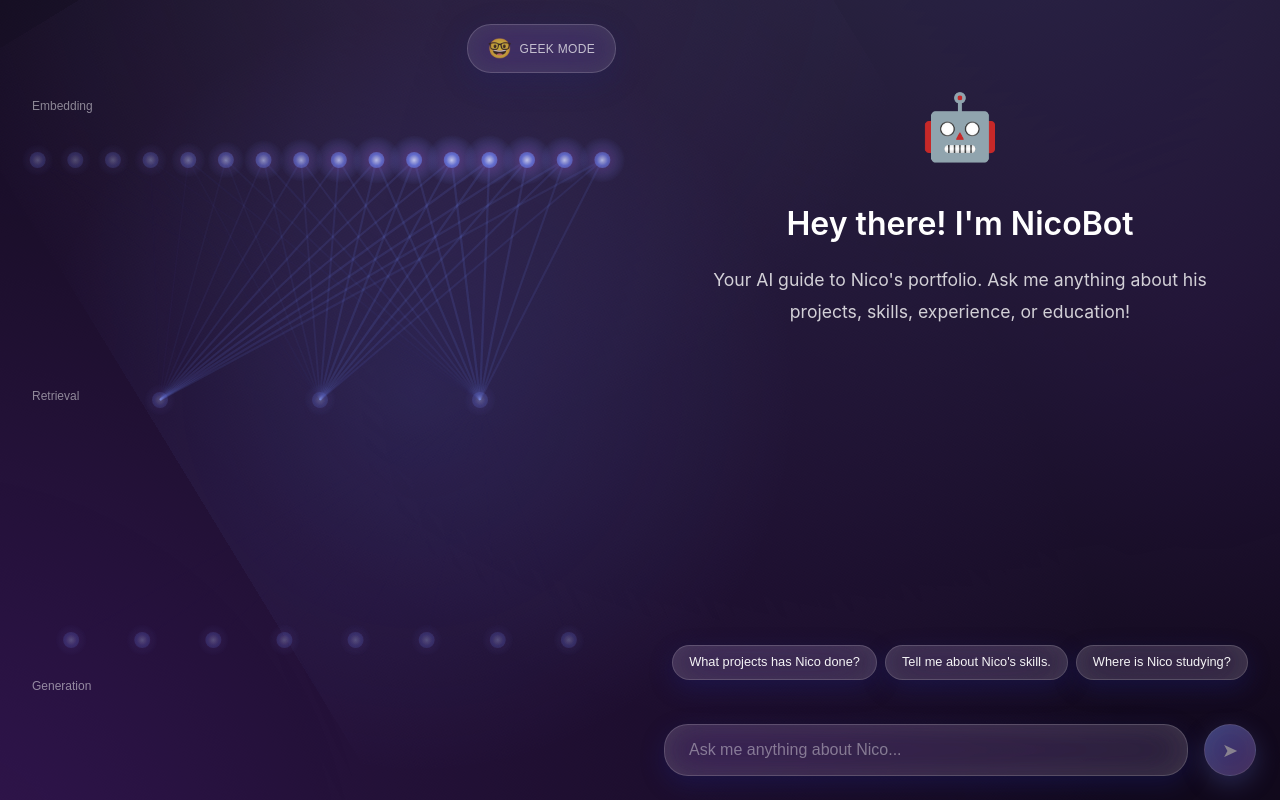
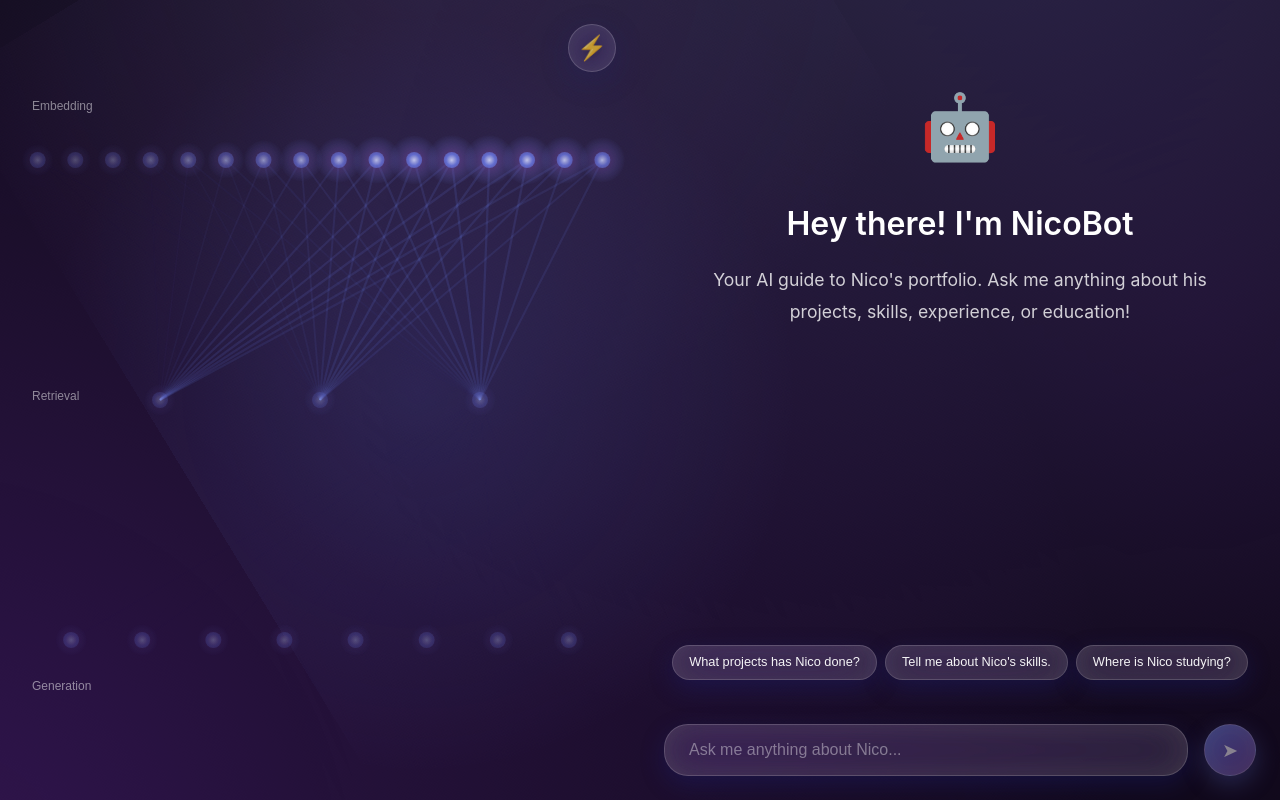
Before and after one commit to shinic1/Portfolio, a React (Vite) app in the folder frontend/: page / in a window 1280 px wide. Built offline with nearby package versions, Linux system fonts and the light colour scheme.

Commit message:
Refactor App component styles and update toggle button for Geek Mode. Enhance scrollbar design in technical details panel for improved aesthetics and usability.

```diff
--- a/frontend/src/App.css
+++ b/frontend/src/App.css
@@ -77,16 +77,16 @@
   z-index: 1000;
   display: flex;
   align-items: center;
-  gap: 0.5rem;
-  padding: 0.75rem 1.25rem;
+  justify-content: center;
+  width: 48px;
+  height: 48px;
+  padding: 0;
   background: rgba(255, 255, 255, 0.08);
   backdrop-filter: blur(20px) saturate(180%);
   -webkit-backdrop-filter: blur(20px) saturate(180%);
   border: 1.5px solid rgba(255, 255, 255, 0.18);
-  border-radius: 24px;
+  border-radius: 50%;
   color: rgba(255, 255, 255, 0.7);
-  font-size: 0.9rem;
-  font-weight: 500;
   cursor: pointer;
   transition: all 0.3s ease;
   box-shadow: 0 8px 32px 0 rgba(31, 38, 135, 0.2),
@@ -97,7 +97,7 @@
   background: rgba(255, 255, 255, 0.12);
   border-color: rgba(102, 126, 234, 0.4);
   color: rgba(255, 255, 255, 0.9);
-  transform: scale(1.05);
+  transform: scale(1.1) rotate(15deg);
   box-shadow: 0 12px 40px rgba(102, 126, 234, 0.3),
               inset 0 0 25px rgba(255, 255, 255, 0.08);
 }
@@ -111,19 +111,15 @@
 }
 
 .geek-mode-toggle.active:hover {
-  transform: scale(1.05);
+  transform: scale(1.1) rotate(15deg);
   box-shadow: 0 16px 48px rgba(102, 126, 234, 0.6),
               inset 0 0 35px rgba(255, 255, 255, 0.2);
 }
 
 .toggle-icon {
-  font-size: 1.2rem;
+  font-size: 1.5rem;
   display: flex;
   align-items: center;
+  justify-content: center;
+  filter: drop-shadow(0 2px 4px rgba(0, 0, 0, 0.3));
 }
-
-.toggle-text {
-  letter-spacing: 0.3px;
-  text-transform: uppercase;
-  font-size: 0.75rem;
-}
--- a/frontend/src/App.tsx
+++ b/frontend/src/App.tsx
@@ -67,8 +67,7 @@ function App() {
           onClick={() => setGeekMode(!geekMode)}
           title={geekMode ? "Disable Geek Mode" : "Enable Geek Mode"}
         >
-          <span className="toggle-icon">🤓</span>
-          <span className="toggle-text">Geek Mode</span>
+          <span className="toggle-icon">⚡</span>
         </button>
         <NeuralNetworkViz
           isProcessing={isProcessing}
--- a/frontend/src/components/NeuralNetworkViz.css
+++ b/frontend/src/components/NeuralNetworkViz.css
@@ -257,28 +257,37 @@
 
 /* Scrollbar for technical panel */
 .technical-details-panel::-webkit-scrollbar {
-  width: 14px;
+  width: 16px;
 }
 
 .technical-details-panel::-webkit-scrollbar-track {
-  background: rgba(0, 0, 0, 0.4);
-  border-radius: 7px;
-  margin: 10px 0;
-  border: 1px solid rgba(255, 255, 255, 0.1);
+  background: rgba(0, 0, 0, 0.5);
+  border-radius: 8px;
+  margin: 8px 2px;
 }
 
 .technical-details-panel::-webkit-scrollbar-thumb {
-  background: linear-gradient(135deg, rgba(102, 126, 234, 0.8) 0%, rgba(118, 75, 162, 0.8) 100%);
-  border-radius: 7px;
-  border: 3px solid rgba(10, 10, 15, 0.97);
-  box-shadow: 0 0 10px rgba(102, 126, 234, 0.5);
+  background: linear-gradient(135deg, rgba(102, 126, 234, 0.9) 0%, rgba(118, 75, 162, 0.9) 100%);
+  border-radius: 8px;
+  border: 2px solid transparent;
+  background-clip: padding-box;
+  box-shadow: inset 0 0 6px rgba(0, 0, 0, 0.3);
+  min-height: 40px;
 }
 
 .technical-details-panel::-webkit-scrollbar-thumb:hover {
   background: linear-gradient(135deg, rgba(102, 126, 234, 1) 0%, rgba(118, 75, 162, 1) 100%);
-  box-shadow: 0 0 15px rgba(102, 126, 234, 0.8);
+  background-clip: padding-box;
+  box-shadow: inset 0 0 6px rgba(0, 0, 0, 0.5), 0 0 12px rgba(102, 126, 234, 0.6);
 }
 
 .technical-details-panel::-webkit-scrollbar-thumb:active {
   background: linear-gradient(135deg, rgba(118, 75, 162, 1) 0%, rgba(102, 126, 234, 1) 100%);
+  background-clip: padding-box;
 }
+
+/* Firefox scrollbar */
+.technical-details-panel {
+  scrollbar-width: auto;
+  scrollbar-color: rgba(102, 126, 234, 0.9) rgba(0, 0, 0, 0.5);
+}
```
